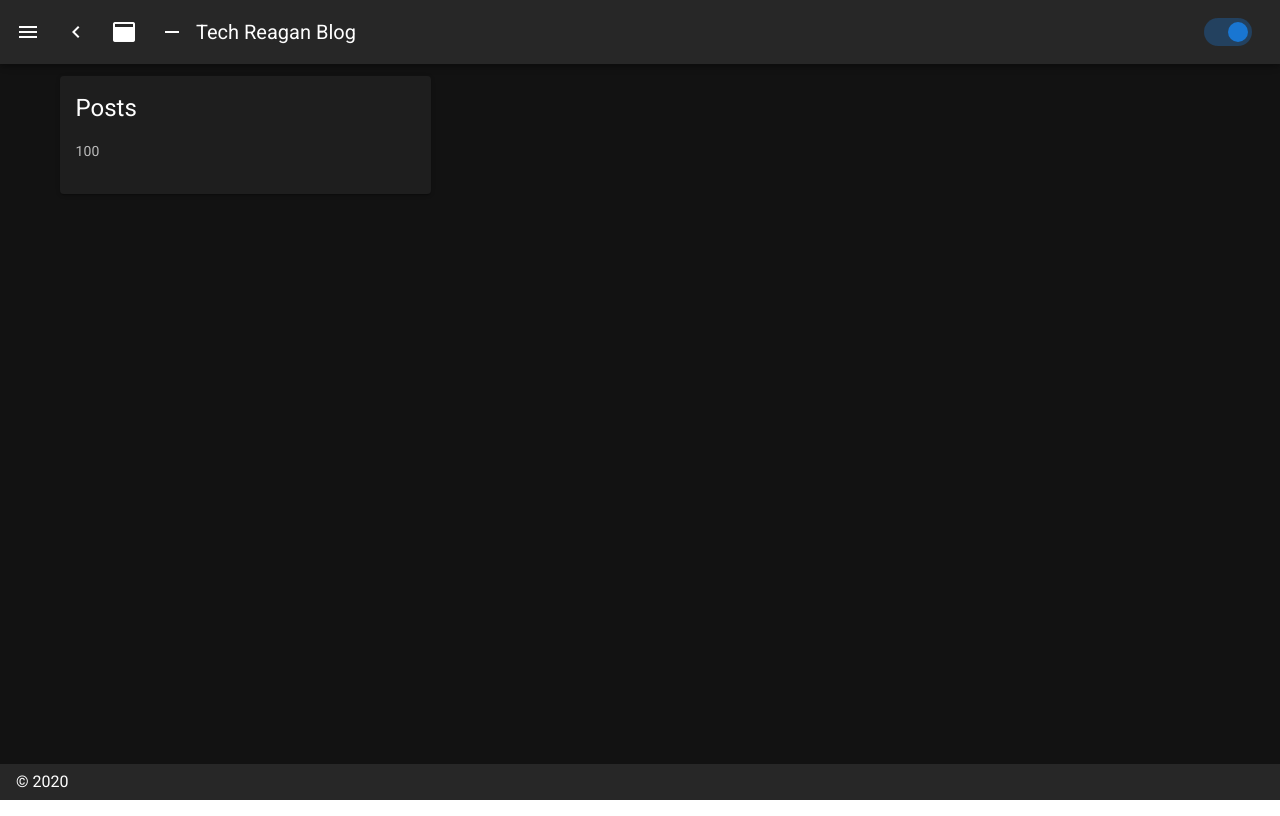
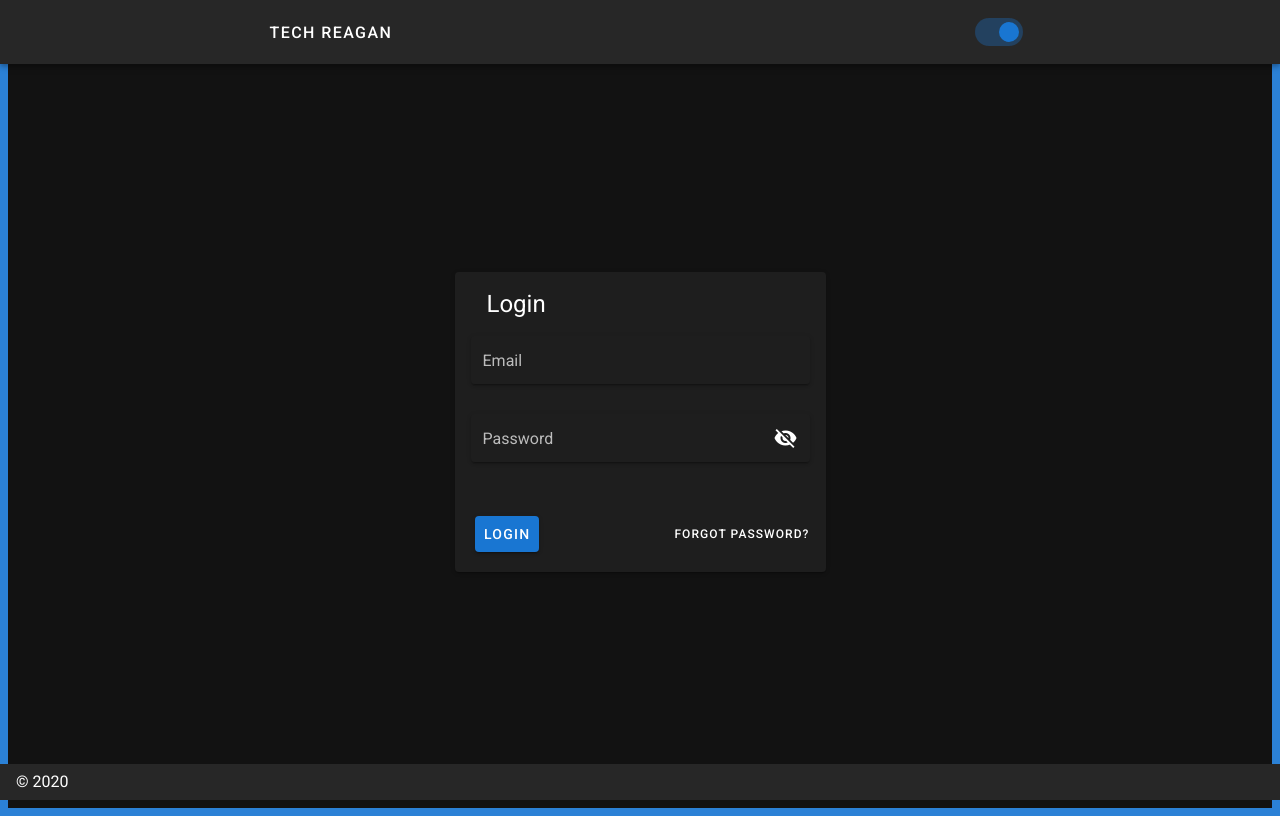
Before and after one commit to techreagan/nuxt-blog-template, a Nuxt app: page /admin in a window 1280 px wide. Built offline with nearby package versions, Linux system fonts and the light colour scheme; what vue-quill-editor would draw is missing.

Commit message:
Add login page

```diff
--- a/layouts/default.vue
+++ b/layouts/default.vue
@@ -20,7 +20,7 @@
       </v-container>
     </v-app-bar>
     <v-main>
-      <v-container>
+      <v-container class="fill-height">
         <v-row class="justify-center">
           <v-col md="8">
             <nuxt />
--- /dev/null
+++ b/pages/admin/dashboard.vue
@@ -0,0 +1,19 @@
+<template>
+  <v-row>
+    <v-col md="4">
+      <v-card>
+        <v-card-title class="headline">
+          Posts
+        </v-card-title>
+        <v-card-text> 100 </v-card-text>
+        <v-card-actions> </v-card-actions>
+      </v-card>
+    </v-col>
+  </v-row>
+</template>
+
+<script>
+export default {
+  layout: 'admin'
+}
+</script>
--- a/pages/admin/index.vue
+++ b/pages/admin/index.vue
@@ -1,12 +1,25 @@
 <template>
-  <v-row>
-    <v-col md="4">
+  <v-row justify="center" align="center" class="fill-height">
+    <v-col md="6">
       <v-card>
-        <v-card-title class="headline">
-          Posts
+        <v-card-title class="headline pl-8">
+          Login
         </v-card-title>
-        <v-card-text> 100 </v-card-text>
-        <v-card-actions> </v-card-actions>
+        <v-card-text>
+          <v-text-field label="Email" solo></v-text-field>
+
+          <v-text-field
+            label="Password"
+            solo
+            :append-icon="showPassword ? 'mdi-eye' : 'mdi-eye-off'"
+            :type="showPassword ? 'text' : 'password'"
+            @click:append="showPassword = !showPassword"
+          ></v-text-field>
+        </v-card-text>
+        <v-card-actions class="pl-5 pb-5 flex justify-space-between">
+          <v-btn color="primary">Login</v-btn>
+          <v-btn text small>Forgot Password?</v-btn>
+        </v-card-actions>
       </v-card>
     </v-col>
   </v-row>
@@ -14,6 +27,10 @@
 
 <script>
 export default {
-  layout: 'admin'
+  data() {
+    return {
+      showPassword: false
+    }
+  }
 }
 </script>
```
